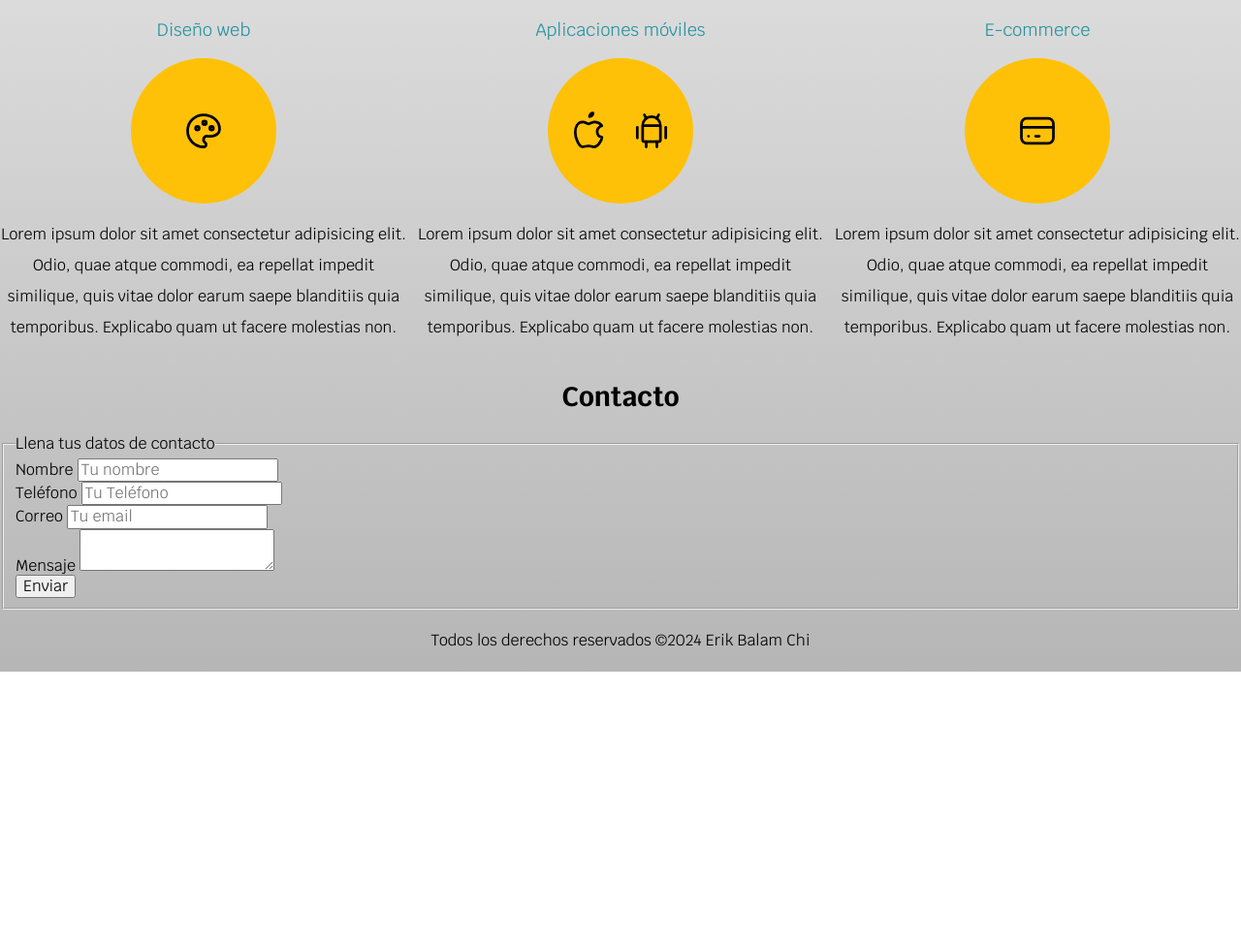
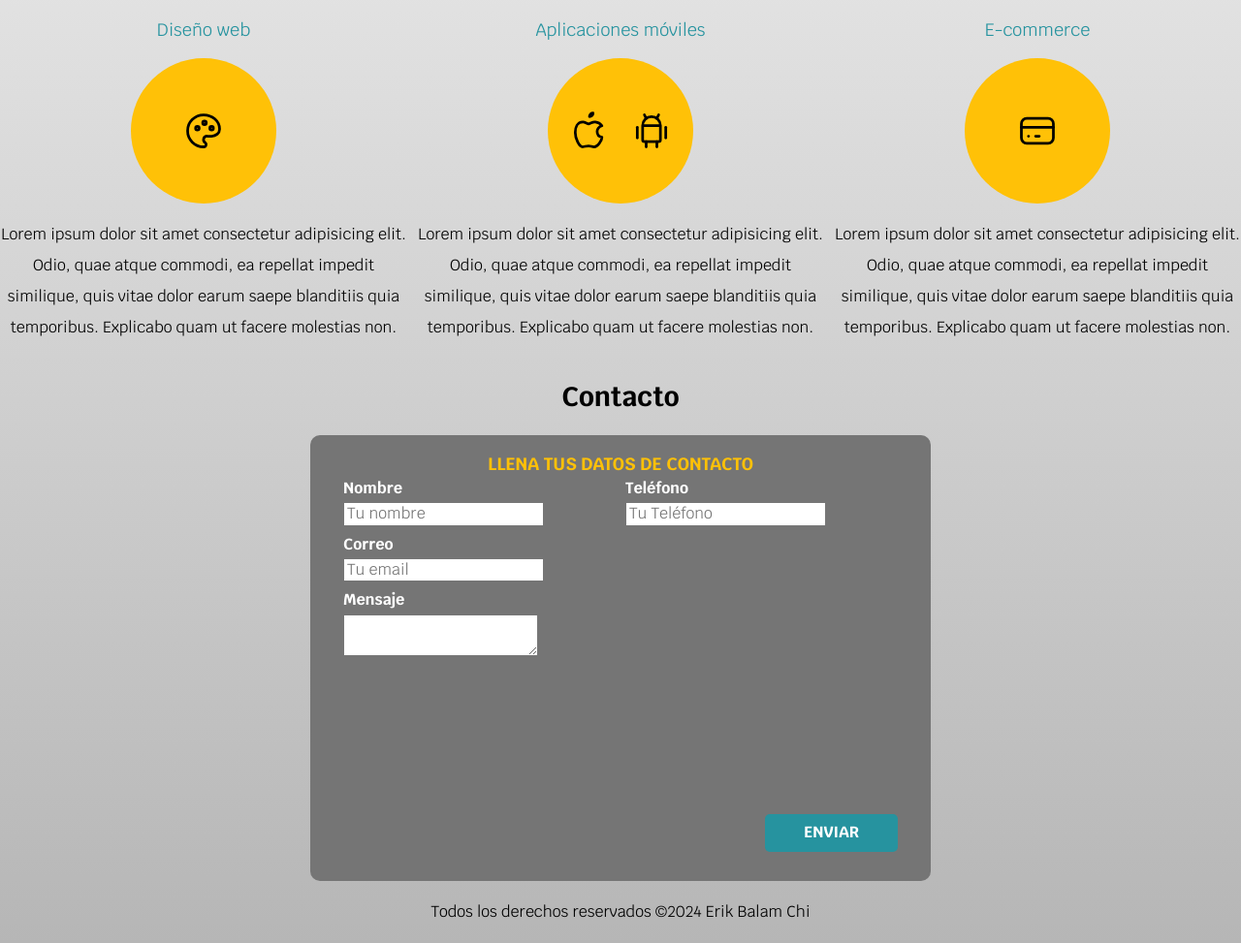
Before and after one commit to ErikBalam/Erik, a plain HTML site: page index.html in a window 1280 px wide. Shown: the part 663-1636 px from the top of the page at 97% size. Before the commit the page ends 1356 px from the top, so only its background shows below. Drawn offline with Linux system fonts and the light colour scheme.

Commit message:
final de la practica

```diff
--- a/css/styles.css
+++ b/css/styles.css
@@ -124,6 +124,8 @@ mas especifico o mas definido*/
     text-transform: uppercase;/*convierte el texto a mayusculas*/
     width: auto;
     text-align: center;
+    border: none;
+    cursor: pointer;
 }
 
 @media (max-width: 480px){
@@ -131,15 +133,20 @@ mas especifico o mas definido*/
         width: 70%;
     }
 }
+.boton:hover{
+    background-color: #ffc107;
+    color: black;
+}
 
 /*servicios*/
 
 @media (min-width: 768px){
     .servicios{
         display: grid;
-
+        /* grid-template-columns: 33.3% 33.3% 33.3%;*/
+        /*grid-template-columns: 1fr 1fr 1fr*/
         grid-template-columns: repeat(3, 1fr);
-        column-gap: 1rem;
+        column-gap: 1rem;/*espacio vacío*/
     }
 }
 .servicio{
@@ -161,6 +168,80 @@ p{
     background-color: var(--primario);
     border-radius: 50%;
     display: flex;
-    justify-content: space-evenly;
+    justify-content: space-evenly;/*espacio uniforme*/
     align-items: center;
 }
+/*contacto*/
+.formulario{
+    background-color: var(--gris);
+    width: min(60rem, 100%);/*¿que es más pequeño, 60rem o el 100% del tamaño de la pantalla*/
+    margin: 0 auto;
+    padding: 2rem;
+    border-radius: 1rem;
+
+}
+.formulario fieldset{
+    border: none;/*quita el borde conado*/
+}
+.formulario legend{
+    text-align: center;
+    text-transform: uppercase;
+    font-size: 1.8rem;
+    font-weight: bold;
+    color: var(--primario);
+}
+
+.campo{
+    margin-bottom: 1rem;
+
+}
+
+.campo label{
+    color:var(--blanco);
+    font-weight: bold;
+    margin-bottom: .5rem;
+    display: block;
+}
+.input-text{
+    width: 100%;
+    border: none;
+    padding: 1.5rem;
+    border-radius: .5rem;
+}
+
+.campo textarea{
+    height: 10 rem;
+}
+/*utilidades*/
+.w-sm-100{
+    width: 100%;
+}
+
+@media(min-width:768px) {
+        .w-sm-100{
+            width: auto;
+        }
+}
+
+.flex{
+    display: flex;
+}
+.alinear-derecha{
+    justify-content: flex-end;
+}
+
+/*ajuste de comlumnas*/
+@media(min-width: 768px) {
+    .contenedor-campos{
+        display: grid;
+        grid-template-columns: repeat(2,1fr);
+        column-gap: 1rem;
+        grid-template-rows: auto auto 20rem;
+    }
+    /*el orden sería: nombre,telefon,correo,mensaje. Modificar correo y mensaje, entonces uso nth-child()*/
+    .campo:nth-child(3),
+    .campo:nth-child(4){
+        grid-column: 1/3;/*posiciona el elemento para que vaya de la columna 1 a la 3*/
+    }
+
+}
--- a/index.html
+++ b/index.html
@@ -104,37 +104,38 @@
                     quis vitae dolor earum saepe blanditiis quia temporibus. Explicabo quam ut facere molestias non.</p>
             </section>
         </div>
-    </main>
 
     <section>
         <h2>Contacto</h2>
-        <form action="">
+        <form class="formulario">
             <fieldset>
                 <!--Legend es la etiqueta q le corresponde al titulo del formulario-->
                 <legend>Llena tus datos de contacto</legend>
-                <div>
+                <div class="contenedor-campos">
+                    <div class="campo">
                         <label>Nombre</label>
                         <input type="text" placeholder="Tu nombre">
                     </div>
-                <div>
+                    <div class="campo">
                         <label>Teléfono</label>
                         <input type="tel" placeholder="Tu Teléfono">
                     </div>
-                <div>
+                    <div class="campo">
                         <label>Correo</label>
                         <input type="email" placeholder="Tu email">
                     </div>
-                <div>
+                    <div class="campo">
                         <label>Mensaje</label>
                         <textarea></textarea>
                     </div>
-                <div>
-                    <input type="submit" value="Enviar">
+                </div>
+                <div class="alinear-derecha flex">
+                    <input class="boton w-sm-100" type="submit" value="Enviar">
                 </div>
             </fieldset>
         </form>
     </section>
-
+</main>
     <footer>
         <p>Todos los derechos reservados ©2024 Erik Balam Chi </p>
     </footer>
```
Lines whose indentation alone changed are shown as unchanged.
